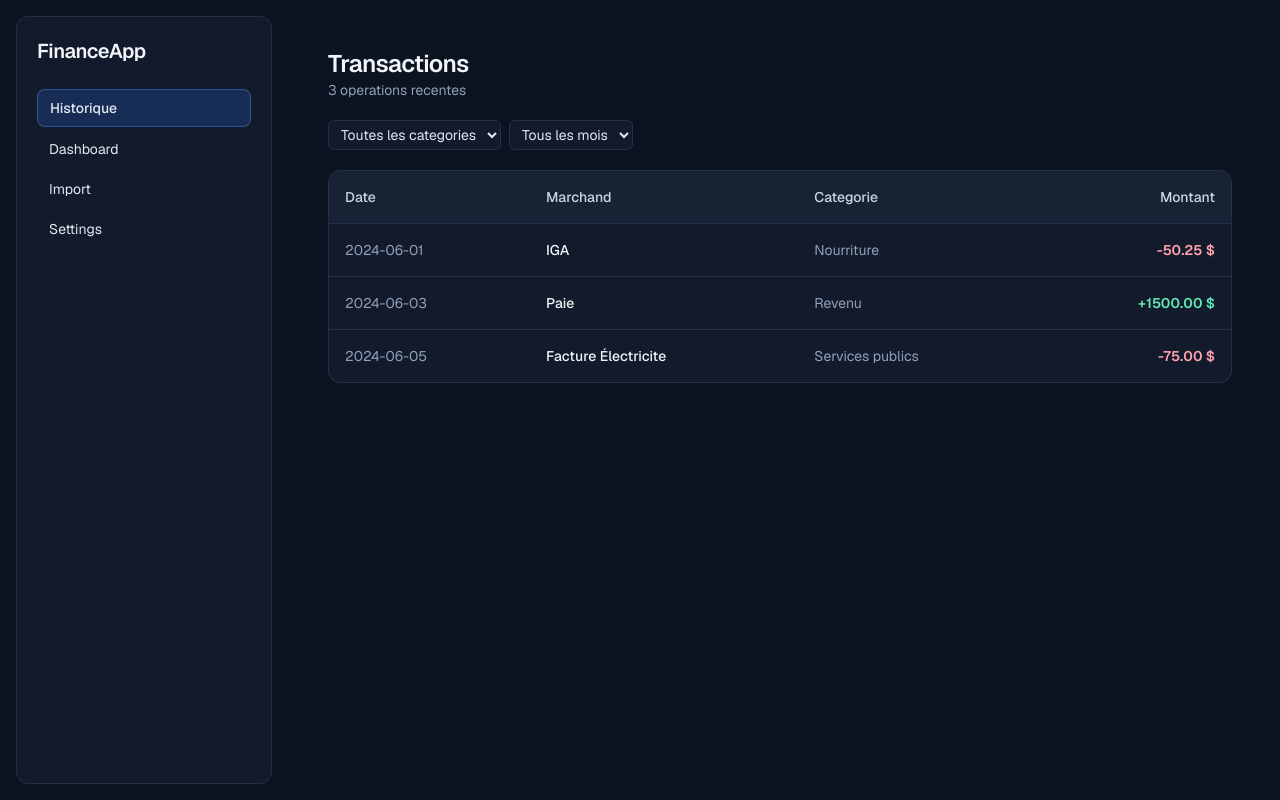
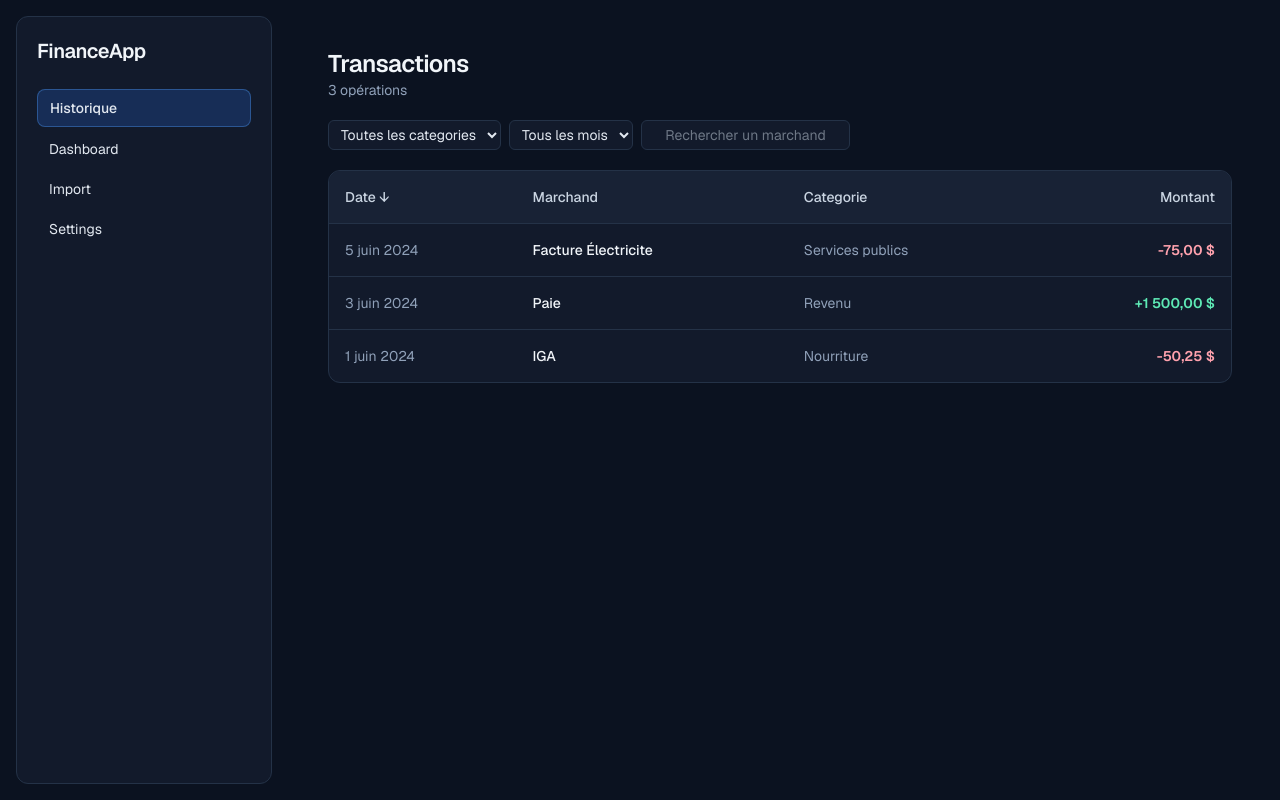
Before and after one commit to matheo-lacerte/FinanceApp, a Next.js app: page /transactions in a window 1280 px wide. Built offline with nearby package versions, Linux system fonts and the light colour scheme.

Commit message:
feat: Add merchant search and date sorting to transactions page

```diff
--- a/app/(app)/transactions/page.tsx
+++ b/app/(app)/transactions/page.tsx
@@ -1,52 +1,62 @@
 'use client';
 import { Fragment, useState } from "react";
+import { mockTransactions } from "@/data/mock-transaction";
 
-const mockData = [
-  {
-    id: 1,
-    merchant: "IGA",
-    category: "Nourriture",
-    amount: -50.25,
-    date: "2024-06-01",
-  },
-  { id: 2, merchant: "Paie", category: "Revenu", amount: 1500.0, date: "2024-06-03" },
-  {
-    id: 3,
-    merchant: "Facture Électricite",
-    category: "Services publics",
-    amount: -75.0,
-    date: "2024-06-05",
-  },
-];
 
 const categories = ["Nourriture", "Revenu", "Services publics", "Transport", "Divertissement", "Santé", "Autres"];
-
+const sortOptions = [
+  { value: "desc", label: "plus recentes" },
+  { value: "asc", label: "plus anciennes" },
+];
+const currencyFormatter = new Intl.NumberFormat("fr-CA", {
+  style: "currency",
+  currency: "CAD",
+});
+const dateFormatter = new Intl.DateTimeFormat("fr-CA", {
+  dateStyle: "medium",
+}
+);
+function parseLocalDate(dateString: string) {
+  const [year, month, day] = dateString.split("-").map(Number);
+  return new Date(year, month - 1, day);
+}
 export default function TransactionsPage() {
   const [selectedCategory, setSelectedCategory] = useState("all");
   const [selectedMonth, setSelectedMonth] = useState("all");
+  const [searchTermMarchand, setSearchTermMarchand] = useState("")
   const selectClasses = "border border-[color:var(--border)] rounded-md bg-[color:var(--surface)] px-2 py-1 text-sm text-slate-300";
+  const searchMarchand = "border border-[color:var(--border)] rounded-md bg-[color:var(--surface)] px-2 py-1 text-sm text-slate-300 text-center";
   const [openedTransactionId, setOpenedTransactionId] = useState<number | null>(null);
-  const filteredTransaction = mockData.filter(t => {
+  const [dateSortOrder, setDateSortOrder] = useState<"asc" | "desc">("desc");
+  const filteredTransactions = mockTransactions.filter(t => {
     const matchesCategory = selectedCategory === "all" || t.category === selectedCategory;
     const matchesMonth = selectedMonth === "all" || t.date.split("-")[1] === selectedMonth;
-    return matchesCategory && matchesMonth;
+    const matchesMarchand = searchTermMarchand === "" || t.merchant.toLowerCase().startsWith(searchTermMarchand.toLowerCase());
+    return matchesCategory && matchesMonth && matchesMarchand;
   });
+  const sortedTransactions = [...filteredTransactions].sort((a, b) => {
+    if (dateSortOrder == "desc") {
+      return parseLocalDate(b.date).getTime() - parseLocalDate(a.date).getTime();
+    }
+
+    return parseLocalDate(a.date).getTime() - parseLocalDate(b.date).getTime();
+  })
 
   return (
     <main className="space-y-5">
       <header>
         <h1 className="text-2xl font-semibold tracking-tight text-slate-100">Transactions</h1>
-        <p className="text-sm text-slate-400">{filteredTransaction.length} operations recentes</p>
+        <p className="text-sm text-slate-400">{filteredTransactions.length} opération{filteredTransactions.length > 1 && ("s")}</p>
       </header>
 
-      <div>
+      <div className="flex flex-col gap-2 md:flex-row">
         <select className={selectClasses} value={selectedCategory} onChange={e => setSelectedCategory(e.target.value)}>
           <option value="all">Toutes les categories</option>
           {categories.map((category) => (
             <option key={category} value={category}>{category}</option>
           ))}
         </select>
-        <select className={`ml-2 ${selectClasses}`} value={selectedMonth} onChange={e => setSelectedMonth(e.target.value)}>
+        <select className={`${selectClasses} w-full md:w-auto`} value={selectedMonth} onChange={e => setSelectedMonth(e.target.value)}>
           <option value="all">Tous les mois</option>
           <option value="01">Janvier</option>
           <option value="02">Février</option>
@@ -61,9 +71,26 @@ export default function TransactionsPage() {
           <option value="11">Novembre</option>
           <option value="12">Décembre</option>
         </select>
+        <select className={`${selectClasses} w-full md:w-auto md:hidden`} value={dateSortOrder} onChange={e => setDateSortOrder(e.target.value as "asc" | "desc")}>
+          {sortOptions.map((sortOption) => (
+            <option key={sortOption.value} value={sortOption.value}>{`Trier par date : ${sortOption.label}`}</option>
+          ))}
+        </select>
+        <input
+          className={`${searchMarchand} w-full md:w-auto`}
+          value={searchTermMarchand}
+          onChange={e => setSearchTermMarchand(e.target.value)}
+          placeholder="Rechercher un marchand"
+        />
       </div>
+      {filteredTransactions.length === 0 ? (
+        <div className="rounded-xl border border-[color:var(--border)] bg-[color:var(--surface)] p-6 text-sm text-slate-400">
+          Aucune transaction ne correspond aux filtres.
+        </div>
+      ) : (
+        <>
           <div className="mx-auto max-w-xl space-y-3 md:hidden">
-        {filteredTransaction.map((transaction) => {
+            {sortedTransactions.map((transaction) => {
               const sign = transaction.amount < 0 ? "" : "+";
 
               return (
@@ -76,12 +103,12 @@ export default function TransactionsPage() {
                     <div className="text-slate-100">{transaction.merchant}</div>
                     <div className={transaction.amount < 0 ? "text-rose-300" : "text-emerald-300"}>
                       {sign}
-                  {transaction.amount.toFixed(2)} $
+                      {currencyFormatter.format(transaction.amount)}
                     </div>
                   </div>
 
                   <div className="text-sm text-slate-400">
-                {transaction.category} • {transaction.date}
+                    {transaction.category} • {dateFormatter.format(parseLocalDate(transaction.date))}
                   </div>
                 </a>
               );
@@ -92,7 +119,19 @@ export default function TransactionsPage() {
               <table className="w-full">
                 <thead className="bg-[color:var(--surface-soft)]">
                   <tr className="text-sm text-slate-300">
-                <th className="p-4 text-left font-medium">Date</th>
+                    <th className="p-4 text-left font-medium hover:text-slate-100">
+                      <button type="button" onClick={() => setDateSortOrder(dateSortOrder === "desc" ? "asc" : "desc")
+
+                      }
+                      >
+                        {dateSortOrder === "desc" ? (
+                          "Date ↓"
+                        ) : (
+                          "Date ↑"
+                        )}
+                      </button>
+
+                    </th>
                     <th className="p-4 text-left font-medium">Marchand</th>
                     <th className="p-4 text-left font-medium">Categorie</th>
                     <th className="p-4 text-right font-medium">Montant</th>
@@ -100,13 +139,13 @@ export default function TransactionsPage() {
                 </thead>
 
                 <tbody>
-              {filteredTransaction.map((t) => {
+                  {sortedTransactions.map((t) => {
                     const sign = t.amount < 0 ? "" : "+";
                     const isOpen = openedTransactionId === t.id;
                     return (
                       <Fragment key={t.id}>
                         <tr onClick={() => setOpenedTransactionId(isOpen ? null : t.id)} className="border-t border-[color:var(--border)] text-sm hover:bg-[color:var(--surface-soft)]">
-                      <td className="p-4 text-slate-400">{t.date}</td>
+                          <td className="p-4 text-slate-400">{dateFormatter.format(parseLocalDate(t.date))}</td>
                           <td className="p-4 font-medium text-slate-100">{t.merchant}</td>
                           <td className="p-4 text-slate-400">{t.category}</td>
                           <td
@@ -114,7 +153,7 @@ export default function TransactionsPage() {
                               }`}
                           >
                             {sign}
-                        {t.amount.toFixed(2)} $
+                            {currencyFormatter.format(t.amount)}
                           </td>
                         </tr>
                         {isOpen && (
@@ -134,10 +173,15 @@ export default function TransactionsPage() {
                       </Fragment>
                     );
                   })}
+
                 </tbody>
               </table>
             </div>
           </div>
+        </>
+
+      )}
+
     </main>
   );
 }
```
Lines whose indentation alone changed are shown as unchanged.
